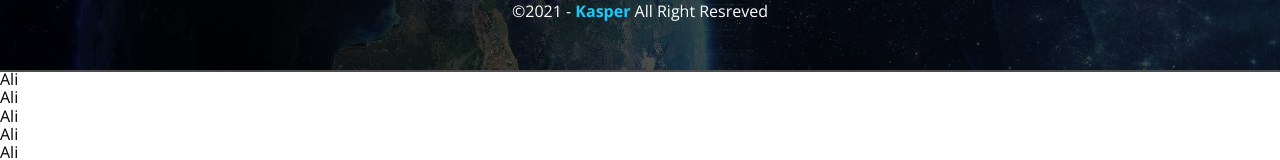
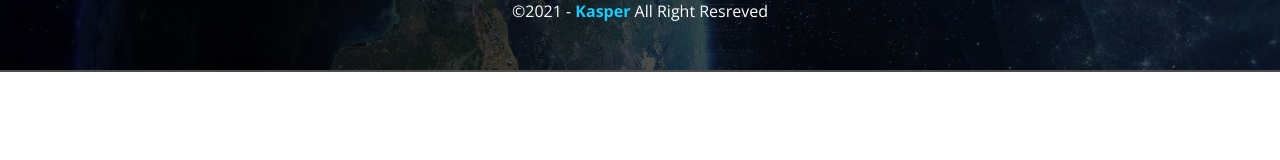
Before and after one commit to Ali136384/ALI-HASENI, a plain HTML site: page index.html in a window 1280 px wide. Shown: the part 9770-9930 px from the top of the page. After the commit the page ends 9842 px from the top, so only its background shows below. Drawn offline with nearby package versions, Linux system fonts and the light colour scheme.

Commit message:
Update index.html

```diff
--- a/index.html
+++ b/index.html
@@ -719,11 +719,6 @@
       </div>
     </div>
     <!-- End Footer -->
-    <p id="ali">Ali</p>
-    <p id="ali">Ali</p>
-    <p id="ali">Ali</p>
-    <p id="ali">Ali</p>
-    <p id="ali">Ali</p>
 
     <!-- Script File -->
     <script src="main.js"></script>
```
